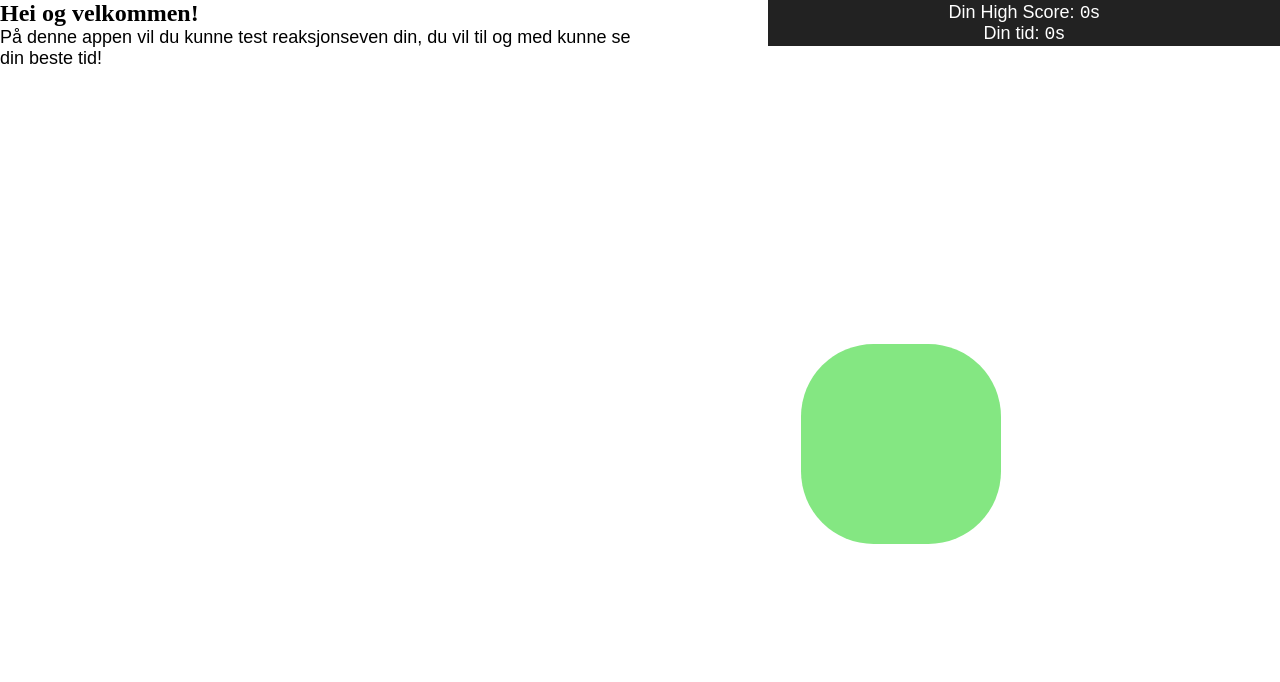
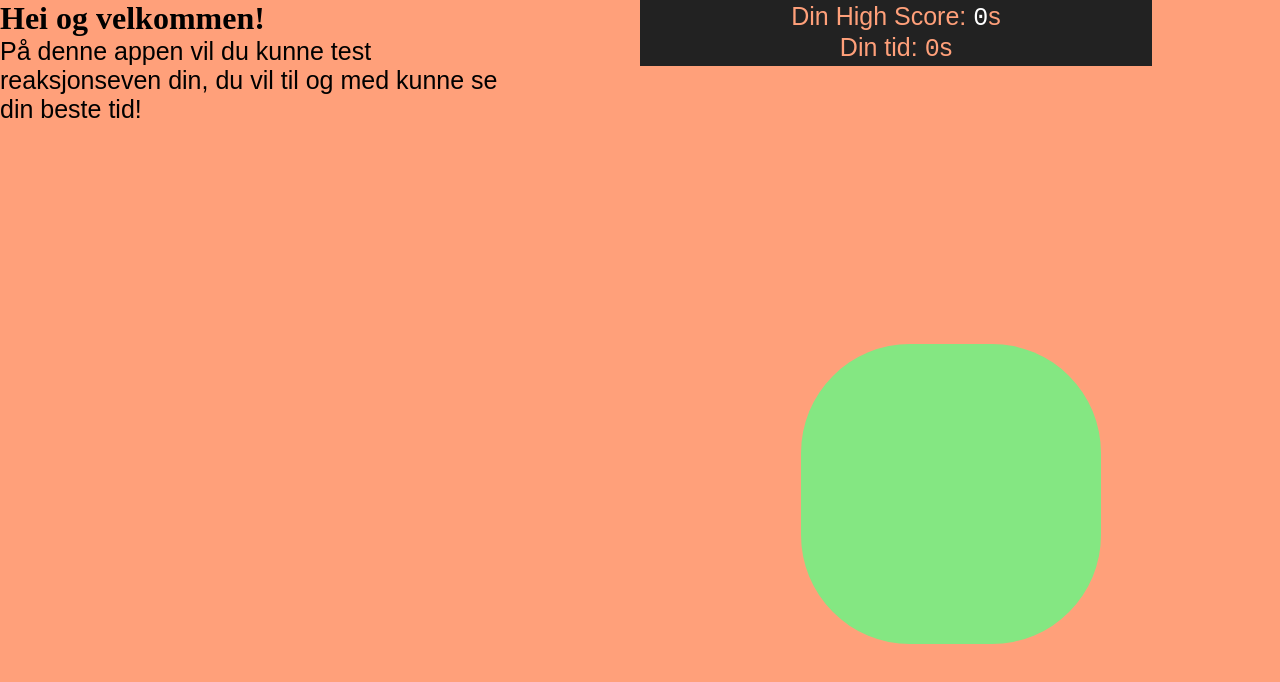
Before and after one commit to KevinEngebretsen/Temaoppgave-8, a plain HTML site: page index.html in a window 1280 px wide. Drawn offline with Linux system fonts and the light colour scheme.

Commit message:
Update style.css

```diff
--- a/style.css
+++ b/style.css
@@ -3,12 +3,16 @@
   padding: 0;
   margin: 0;
 }
+body {
+  background-color: lightsalmon;
+}
+]
 h1 {
-  font-size: 24px;
+  font-size: 30px;
 }
 
 p {
-  font-size: 18px;
+  font-size: 25px;
   font-family: arial, sans-serif;
   text-align: center;
 }
@@ -18,7 +22,7 @@ p span {
 }
 
 .instructions {
-  width: 50%;
+  width: 40%;
   position: relative;
   float: left;
 }
@@ -32,14 +36,14 @@ p span {
   padding: 2px 0;
   margin-left: 10%;
   background-color: #222;
-  color: white;
+  color: lightsalmon;
   position: relative;
   float: left;
 }
 
 #box {
-  height: 200px;
-  width: 200px;
+  height: 300px;
+  width: 300px;
   display: none;
   position: relative;
 }
```
